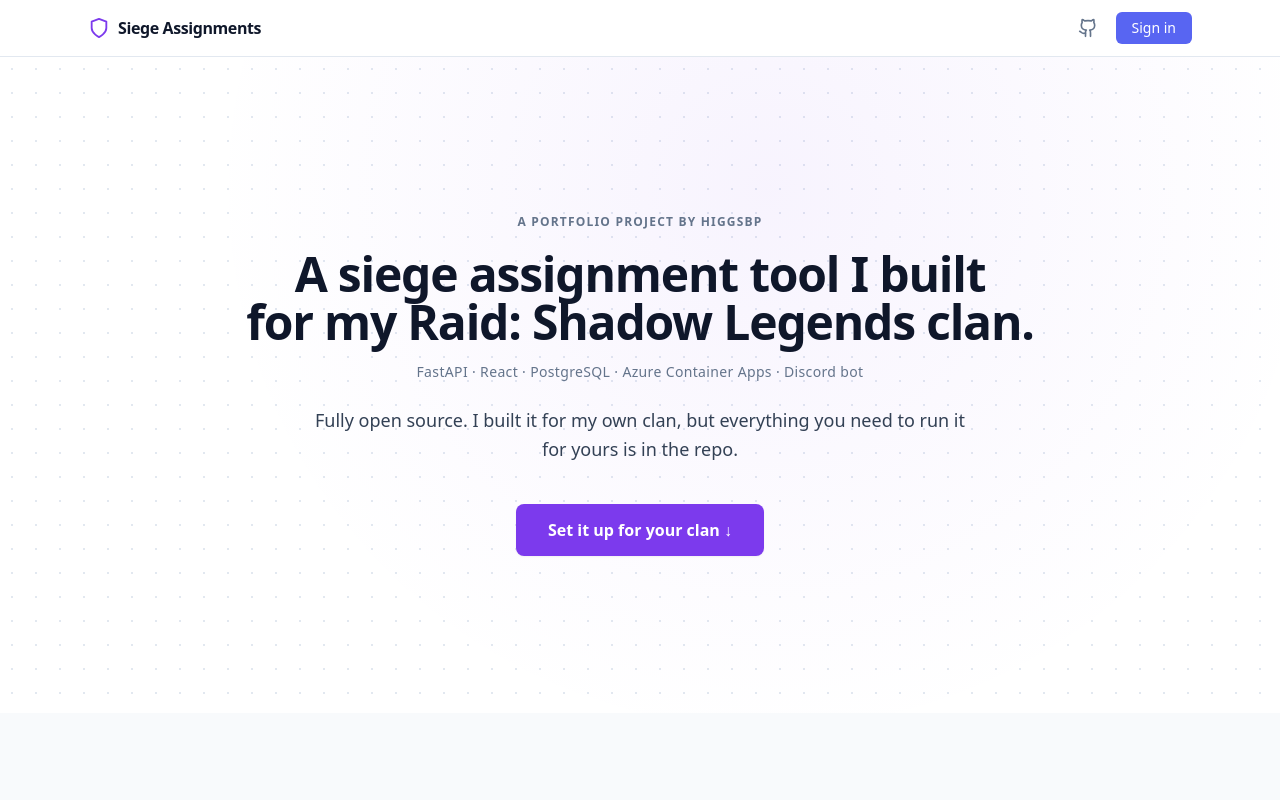
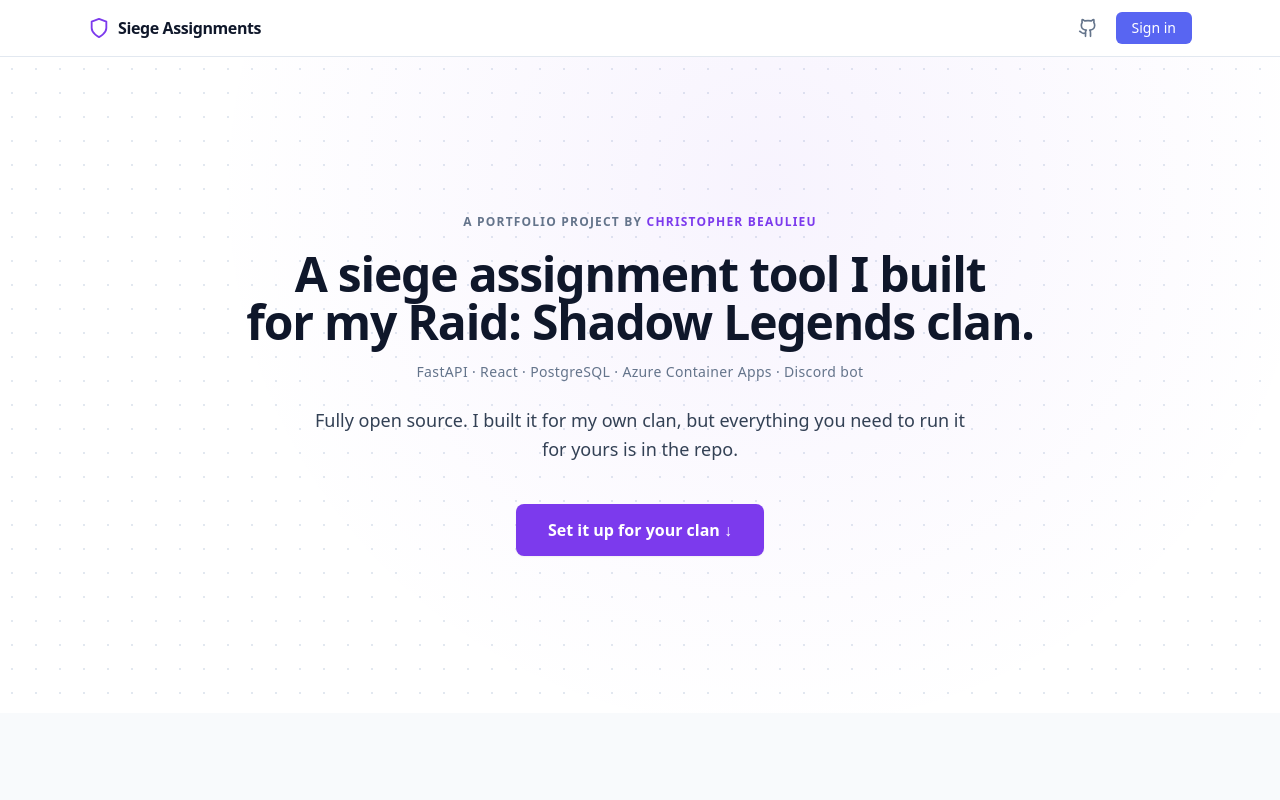
Before and after one commit to cbeaulieu-gt/siege-web, a React (Vite) app in the folder frontend/: page / in a window 1280 px wide. Shown: the top 800 px of the page. Built offline with nearby package versions, Linux system fonts and the light colour scheme; no server answers.

Commit message:
fix: use real name and LinkedIn link on landing page
Replace "higgsbp" with "Christopher Beaulieu" in hero subtitle and
footer. Add LinkedIn contact row alongside Discord and GitHub.

closes #211

```diff
--- a/frontend/src/pages/LandingPage.tsx
+++ b/frontend/src/pages/LandingPage.tsx
@@ -225,7 +225,8 @@
         >
           <div className="mx-auto max-w-4xl px-6 py-24 text-center">
             <p className="mb-5 text-xs font-semibold uppercase tracking-widest text-slate-500">
-              A portfolio project by higgsbp
+              A portfolio project by{" "}
+              <a href="https://www.linkedin.com/in/christopher-beaulieu/" target="_blank" rel="noopener noreferrer" className="text-violet-600 hover:underline">Christopher Beaulieu</a>
             </p>
             <h1 className="mb-4 text-4xl font-bold leading-tight tracking-tight text-slate-900 sm:text-5xl">
               A siege assignment tool I built
@@ -467,6 +468,19 @@
               </p>
               <p className="text-slate-700">
                 <span className="inline-block w-20 font-medium text-slate-400">
+                  LinkedIn
+                </span>
+                <a
+                  href="https://www.linkedin.com/in/christopher-beaulieu/"
+                  target="_blank"
+                  rel="noopener noreferrer"
+                  className="text-violet-600 hover:underline"
+                >
+                  linkedin.com/in/christopher-beaulieu
+                </a>
+              </p>
+              <p className="text-slate-700">
+                <span className="inline-block w-20 font-medium text-slate-400">
                   GitHub
                 </span>
                 <a
@@ -487,7 +501,7 @@
 
             <div className="border-t border-slate-200 pt-6">
               <p className="text-sm text-slate-400">
-                © 2026 higgsbp · Built as a portfolio project
+                © 2026 Christopher Beaulieu · Built as a portfolio project
               </p>
             </div>
           </div>
```
